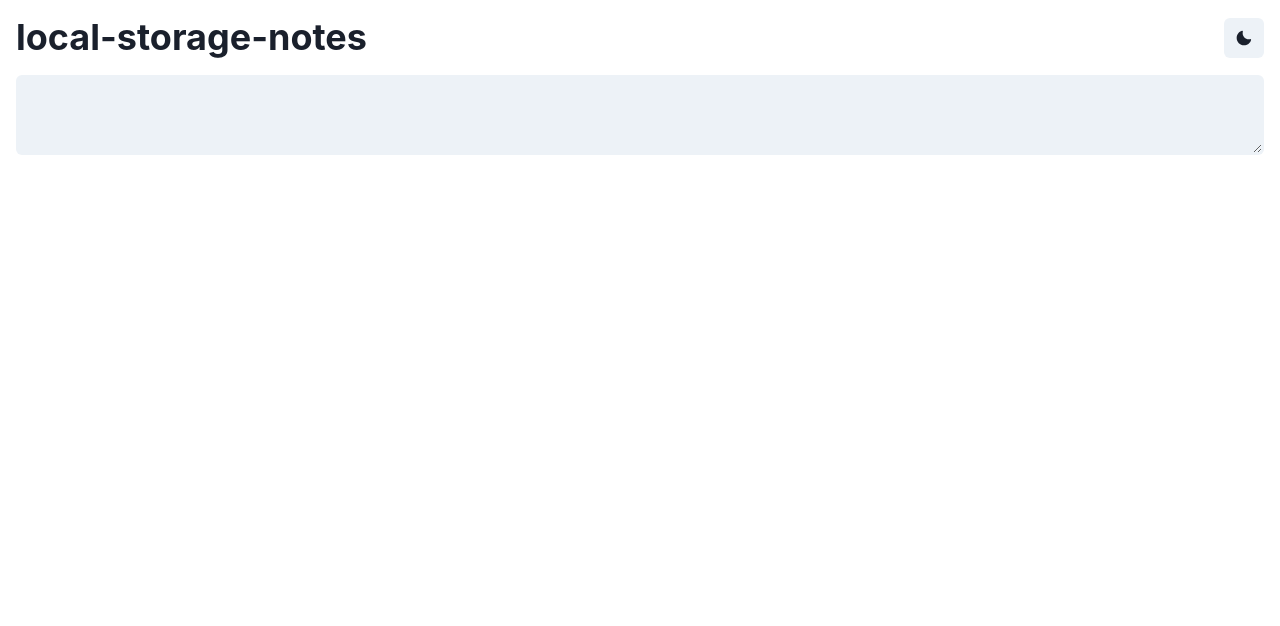
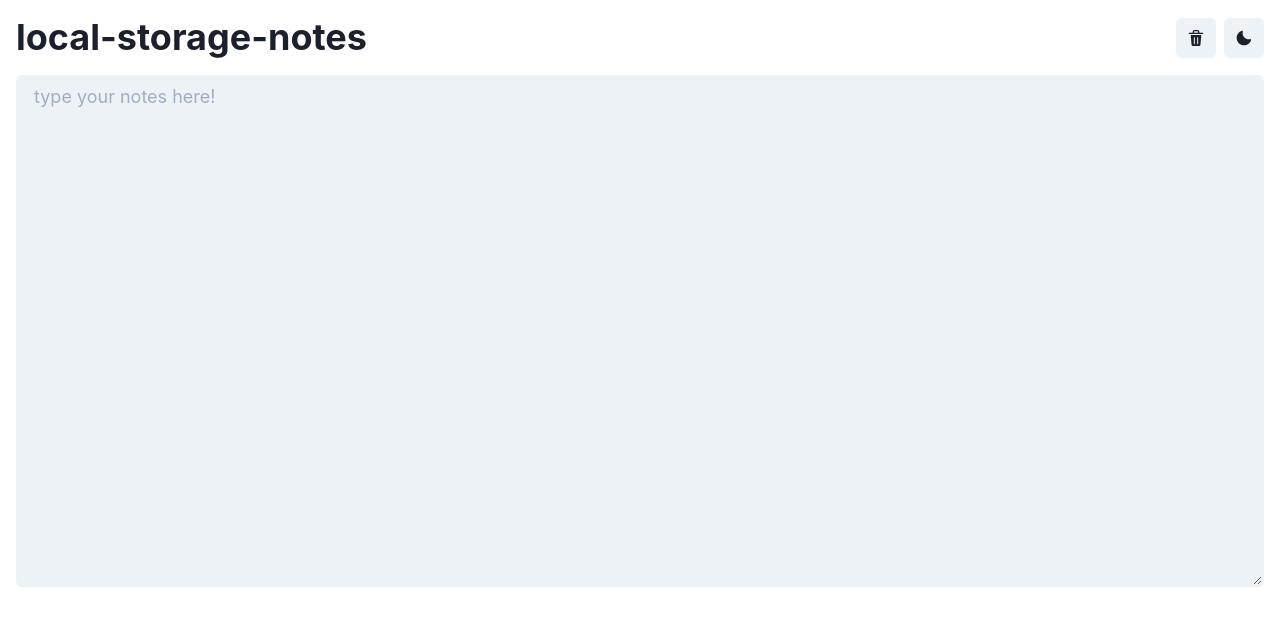
Before and after one commit to alexscott812/local-storage-notes, a React (Create React App) app: page / in a window 1280 px wide. Shown: the top 626 px of the page. Built offline with nearby package versions, Linux system fonts and the light colour scheme; the HTML template or start-up script is replaced by a standard one.

Commit message:
added delete notes button

```diff
--- a/src/components/Main.tsx
+++ b/src/components/Main.tsx
@@ -1,4 +1,5 @@
 import {
+  HStack,
   Heading,
   Container,
   Textarea,
@@ -9,10 +10,11 @@ import {
 } from "@chakra-ui/react";
 import {
   SunIcon,
-  MoonIcon
+  MoonIcon,
+  DeleteIcon
 } from '@chakra-ui/icons';
 import useStateWithLocalStorage from "../hooks/use-state-with-local-storage";
-import React, { ChangeEvent } from "react";
+import React from "react";
 
 const Main = () => {
 
@@ -33,17 +35,26 @@ const Main = () => {
       <Flex align={ 'center' } justify={ 'center' } mb={ 4 }>
         <Heading>{ 'local-storage-notes' }</Heading>
         <Spacer />
-        <IconButton
-          aria-label={ 'toggle-color-mode' }
-          onClick={ toggleColorMode }
-          icon={ colorMode === 'light' ? <MoonIcon /> : <SunIcon /> }
-        />
+        <HStack>
+          <IconButton
+            aria-label={ 'clear-notes' }
+            onClick={ () => setNotes('') }
+            icon={ <DeleteIcon /> }
+          />
+          <IconButton
+            aria-label={ 'toggle-color-mode' }
+            onClick={ toggleColorMode }
+            icon={ colorMode === 'light' ? <MoonIcon /> : <SunIcon /> }
+          />
+        </HStack>
       </Flex>
       <Textarea
         variant={ 'filled' }
         size={ 'lg' }
+        minH={ 'lg' }
         value={ notes }
         onChange={ (e: React.ChangeEvent<HTMLTextAreaElement>) => setNotes(e.target.value) }
+        placeholder={ 'type your notes here!' }
       />
     </Container>
   );
```
